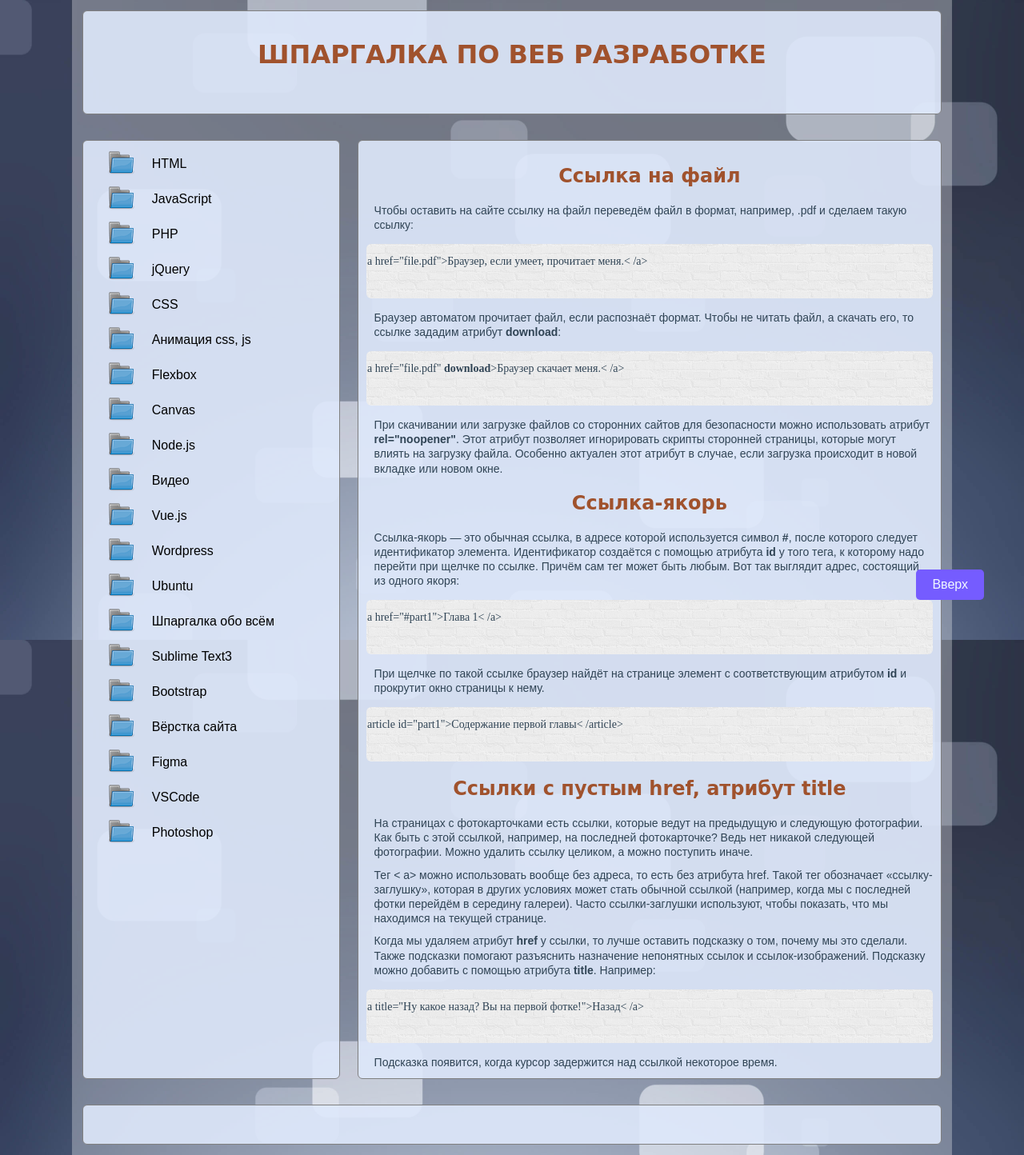
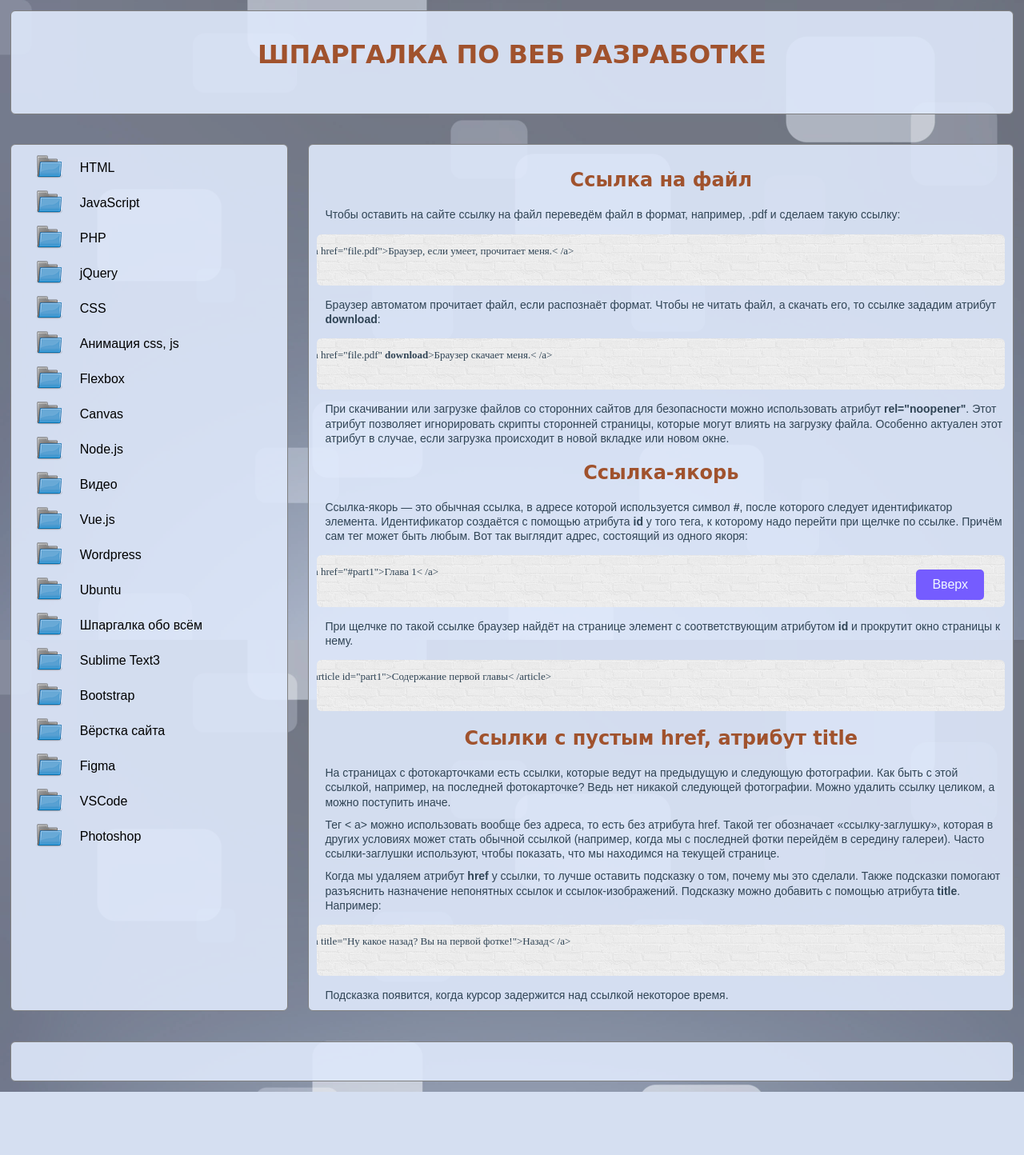
Before and after one commit to sanekT/site-shpora, a PHP site: page /articles/html-file-reference.html in a window 1280 px wide. Shown: the whole page at 80% size. After the commit the page ends 1365 px from the top, so only its background shows below. Run offline with PHP 8.4, Linux system fonts and the light colour scheme; some web fonts are replaced.

Commit message:
Update main.css

```diff
--- a/css/main.css
+++ b/css/main.css
@@ -32,7 +32,7 @@
 }
 
 #container{
-    max-width: 1100px;
+    max-width: 1300px;
     min-height: 880px;
     margin: 0 auto;
     padding: 1%;
@@ -105,14 +105,18 @@
     border-radius: 6px;
     overflow: scroll;
     margin: 15px 0;
-    font-size: 14px;
+    font-size: 13px;
     line-height: 1.7;
 }
 .code-style > pre{
     font-family: 'PT Mono' !important;
     margin-left: -80px;
 }
-
+.i-h{
+    text-decoration: underline;
+    font-size: 13px;
+    margin-left: 20px;
+}
 
 
 
@@ -163,7 +167,7 @@
     background-color: #b0c8ff;
 }
 .sidebar__list2{
-    width: 250px;
+    width: 390px;
     list-style-type: none;
     background-color: rgba(222, 232, 251, 0.9);
     border-radius: 4px;
@@ -192,7 +196,7 @@
     background-image: url('../img/folder2__36x36.png');
 }
 .mainbar{
-    width: 68%;
+    width: 76%;
     margin-left: 2%;
     padding: 10px;
     /* font-family: 'Ubuntu', sans-serif; */
@@ -214,7 +218,7 @@
 .mainbar a{
     text-decoration: none;
     display: inline-block;
-    padding: 5px 10px;
+    padding: 0px 10px;
     background-color: #b0c8ff;
     color: black;
     border-radius: 4px;
```
